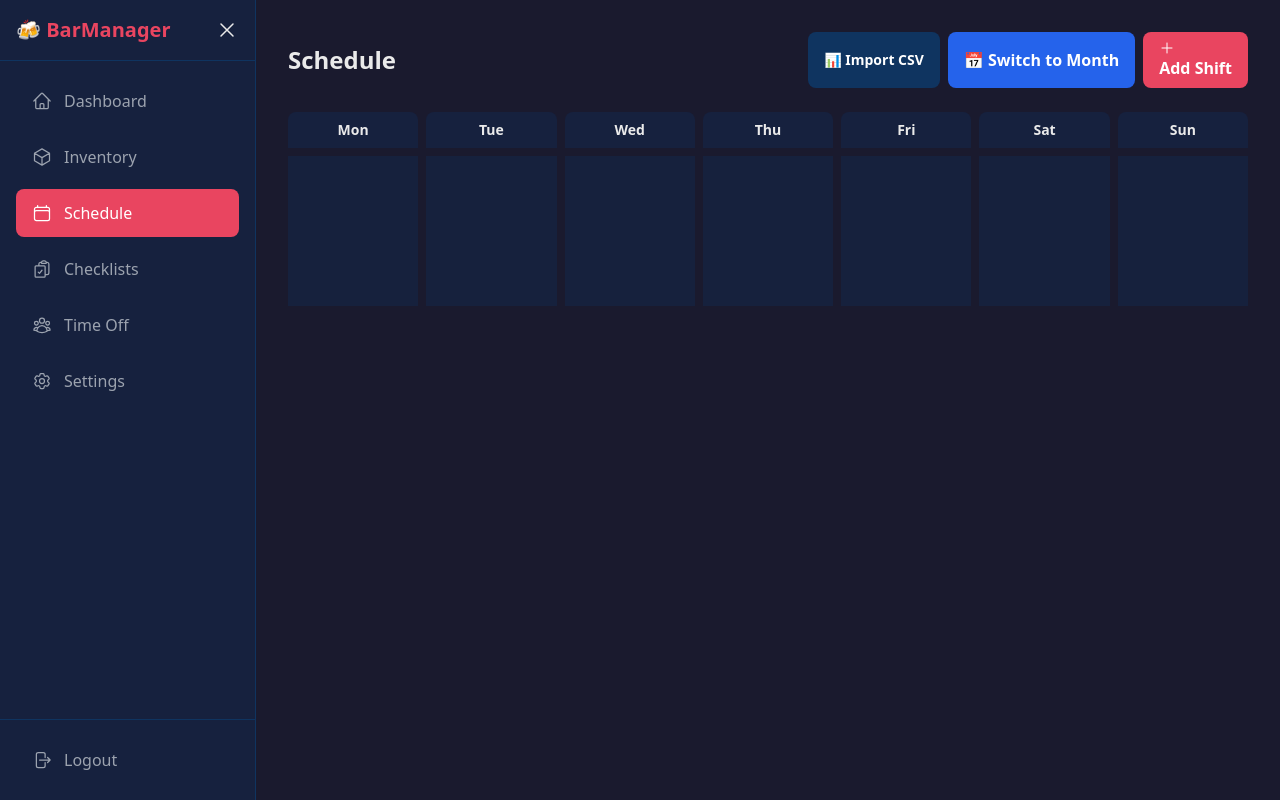
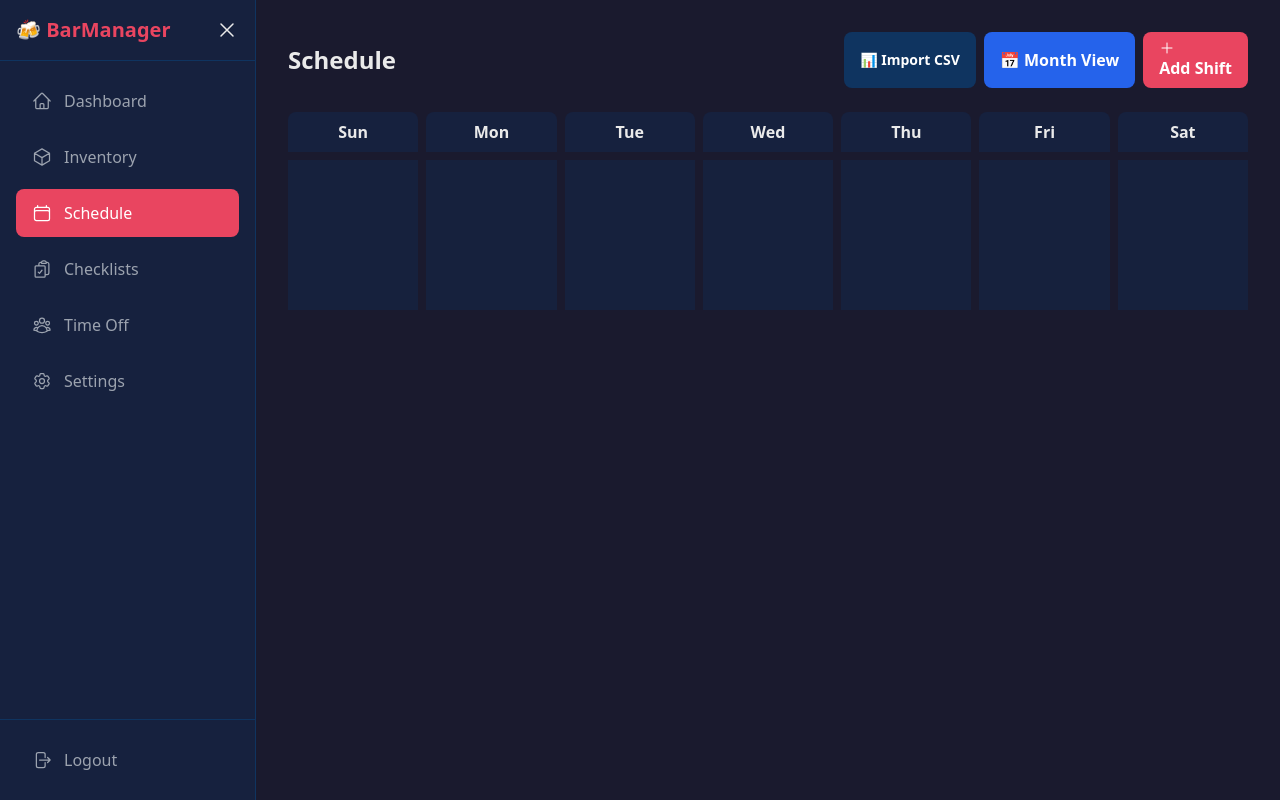
Before and after one commit to Steezy-code/bar-manager, a React (Vite) app: page /schedule in a window 1280 px wide. Built offline with nearby package versions, Linux system fonts and the light colour scheme.

Commit message:
Schedule now shows real calendar with month navigation and dates

```diff
--- a/src/pages/Schedule.jsx
+++ b/src/pages/Schedule.jsx
@@ -1,15 +1,16 @@
 import { useState, useEffect, useRef } from 'react'
-import { PlusIcon } from '@heroicons/react/24/outline'
+import { PlusIcon, ChevronLeftIcon, ChevronRightIcon } from '@heroicons/react/24/outline'
 
 const STORAGE_KEY = 'barmanager_schedule'
 const TIME_OFF_KEY = 'barmanager_timeoff'
 
 export default function Schedule() {
   const [view, setView] = useState('week')
+  const [currentDate, setCurrentDate] = useState(new Date())
   const [shifts, setShifts] = useState([])
   const [timeOff, setTimeOff] = useState([])
   const [showAddShift, setShowAddShift] = useState(false)
-  const [newShift, setNewShift] = useState({ name: '', day: 'Mon', start: '16:00', end: '23:00' })
+  const [newShift, setNewShift] = useState({ name: '', day: 1, start: '16:00', end: '23:00' })
   const csvRef = useRef(null)
 
   useEffect(() => {
@@ -29,7 +30,7 @@ export default function Schedule() {
     e.preventDefault()
     saveShifts([...shifts, { ...newShift, id: Date.now() }])
     setShowAddShift(false)
-    setNewShift({ name: '', day: 'Mon', start: '16:00', end: '23:00' })
+    setNewShift({ name: '', day: currentDate.getDate(), start: '16:00', end: '23:00' })
   }
 
   const importCSV = (e) => {
@@ -42,11 +43,16 @@ export default function Schedule() {
       const lines = text.split('\n').filter(l => l.trim())
 
       const newShifts = []
+      const dayMap = {Sun:0, Mon:1, Tue:2, Wed:3, Thu:4, Fri:5, Sat:6}
       lines.forEach((line, i) => {
         if (i === 0) return
         const [name, day, start, end] = line.split(',').map(s => s.trim())
         if (name && day) {
-          newShifts.push({ name, day, start: start || '16:00', end: end || '23:00', id: Date.now() + i })
+          let dayNum = day
+          if (isNaN(day)) {
+            dayNum = dayMap[day.substring(0,3)] + 1
+          }
+          newShifts.push({ name, day: dayNum, start: start || '16:00', end: end || '23:00', id: Date.now() + i })
         }
       })
 
@@ -57,11 +63,28 @@ export default function Schedule() {
     csvRef.current.value = ''
   }
 
-  const days = ['Mon', 'Tue', 'Wed', 'Thu', 'Fri', 'Sat', 'Sun']
-  const monthDays = Array.from({ length: 30 }, (_, i) => i + 1)
+  const getWeekDays = () => ['Sun', 'Mon', 'Tue', 'Wed', 'Thu', 'Fri', 'Sat']
+  const getMonthDays = () => {
+    const year = currentDate.getFullYear()
+    const month = currentDate.getMonth()
+    const firstDay = new Date(year, month, 1).getDay()
+    const daysInMonth = new Date(year, month + 1, 0).getDate()
+    return { firstDay, daysInMonth, year, month }
+  }
 
-  // Get data based on view
-  const displayDays = view === 'week' ? days : monthDays
+  const { firstDay, daysInMonth, year, month } = getMonthDays()
+  const weekDays = getWeekDays()
+  const monthName = currentDate.toLocaleString('default', { month: 'long', year: 'numeric' })
+
+  const prevMonth = () => setCurrentDate(new Date(currentDate.setMonth(currentDate.getMonth() - 1)))
+  const nextMonth = () => setCurrentDate(new Date(currentDate.setMonth(currentDate.getMonth() + 1)))
+
+  const handleViewChange = (newView) => {
+    setView(newView)
+    if (newView === 'month') {
+      setCurrentDate(new Date())
+    }
+  }
 
   return (
     <div className="space-y-6 pb-24 lg:pb-0">
@@ -70,8 +93,8 @@ export default function Schedule() {
         <div className="flex gap-2">
           <button onClick={() => csvRef.current.click()} className="btn-secondary text-sm">📊 Import CSV</button>
           <input type="file" accept=".csv" ref={csvRef} onChange={importCSV} className="hidden" />
-          <button onClick={() => setView(view === 'week' ? 'month' : 'week')} className={`btn-primary ${view === 'week' ? 'bg-blue-600' : 'bg-bar-accent'}`}>
-            {view === 'week' ? '📅 Switch to Month' : '📅 Switch to Week'}
+          <button onClick={() => handleViewChange(view === 'week' ? 'month' : 'week')} className={`btn-primary ${view === 'week' ? 'bg-blue-600' : 'bg-bar-accent'}`}>
+            {view === 'week' ? '📅 Month View' : '📅 Week View'}
           </button>
           <button onClick={() => setShowAddShift(true)} className="btn-primary">
             <PlusIcon className="w-4 h-4" /> Add Shift
@@ -81,7 +104,7 @@ export default function Schedule() {
 
       {timeOff.length > 0 && (
         <div className="card bg-yellow-500/20 border border-yellow-500">
-          <h3 className="text-yellow-400 font-bold mb-2">📅 Time Off Scheduled</h3>
+          <h3 className="text-yellow-400 font-bold mb-2">📅 Time Off</h3>
           <div className="flex flex-wrap gap-2">
             {timeOff.map((to, i) => (
               <span key={i} className="bg-yellow-600 px-2 py-1 rounded text-sm">{to.name}: {to.dates}</span>
@@ -90,14 +113,24 @@ export default function Schedule() {
         </div>
       )}
 
-      <div className={`grid gap-2 ${view === 'week' ? 'grid-cols-7' : 'grid-cols-5'}`}>
-        {displayDays.map(d => (
+      {view === 'month' && (
+        <div className="flex items-center justify-center gap-4">
+          <button onClick={prevMonth} className="p-2 bg-bar-card rounded-lg"><ChevronLeftIcon className="w-5 h-5" /></button>
+          <h2 className="text-xl font-bold">{monthName}</h2>
+          <button onClick={nextMonth} className="p-2 bg-bar-card rounded-lg"><ChevronRightIcon className="w-5 h-5" /></button>
+        </div>
+      )}
+
+      {view === 'week' ? (
+        <div className="grid grid-cols-7 gap-2">
+          {weekDays.map(d => (
             <div key={d}>
-            <div className="text-center p-2 bg-bar-card rounded-t-lg font-semibold text-sm">
-              {view === 'week' ? d : `Day ${d}`}
-            </div>
+              <div className="text-center p-2 bg-bar-card rounded-t-lg font-semibold">{d}</div>
               <div className="mt-2 min-h-[150px] bg-bar-blue/30 p-2 space-y-2">
-              {shifts.filter(s => view === 'week' ? s.day === d : s.day === d.toString()).map(s => (
+                {shifts.filter(s => {
+                  const dayMap = {Sun:0, Mon:1, Tue:2, Wed:3, Thu:4, Fri:5, Sat:6}
+                  return s.day === dayMap[d]
+                }).map(s => (
                   <div key={s.id} className="bg-bar-card p-2 rounded text-xs">
                     <div className="font-semibold">{s.name}</div>
                     <div className="text-gray-400">{s.start} - {s.end}</div>
@@ -107,6 +140,30 @@ export default function Schedule() {
             </div>
           ))}
         </div>
+      ) : (
+        <div className="grid grid-cols-7 gap-1">
+          {weekDays.map(d => (
+            <div key={d} className="text-center p-2 bg-bar-card font-semibold text-sm">{d}</div>
+          ))}
+          {Array.from({ length: firstDay }).map((_, i) => (
+            <div key={`empty-${i}`} className="bg-bar-dark/50 p-2 min-h-[80px]"></div>
+          ))}
+          {Array.from({ length: daysInMonth }).map((_, i) => {
+            const dayNum = i + 1
+            return (
+              <div key={dayNum} className="bg-bar-blue/30 p-1 min-h-[80px]">
+                <div className="text-sm font-bold text-center">{dayNum}</div>
+                {shifts.filter(s => s.day === dayNum).map(s => (
+                  <div key={s.id} className="bg-bar-card p-1 rounded text-xs mt-1">
+                    <div className="font-semibold truncate">{s.name}</div>
+                    <div className="text-gray-400 text-xs">{s.start}-{s.end}</div>
+                  </div>
+                ))}
+              </div>
+            )
+          })}
+        </div>
+      )}
 
       {showAddShift && (
         <div className="fixed inset-0 bg-black/50 flex items-center justify-center p-4 z-50">
@@ -114,11 +171,14 @@ export default function Schedule() {
             <h2 className="text-xl font-bold">Add Shift</h2>
             <input placeholder="Staff name" className="input" value={newShift.name} onChange={e => setNewShift({...newShift, name: e.target.value})} required />
             {view === 'week' ? (
-              <select className="input" value={newShift.day} onChange={e => setNewShift({...newShift, day: e.target.value})}>
-                {days.map(d => <option key={d}>{d}</option>)}
+              <select className="input" value={newShift.day} onChange={e => {
+                const dayMap = {Sun:0, Mon:1, Tue:2, Wed:3, Thu:4, Fri:5, Sat:6}
+                setNewShift({...newShift, day: dayMap[e.target.value]})
+              }}>
+                {weekDays.map(d => <option key={d}>{d}</option>)}
               </select>
             ) : (
-              <input type="number" min="1" max="30" placeholder="Day of month" className="input" value={newShift.day} onChange={e => setNewShift({...newShift, day: e.target.value})} />
+              <input type="number" min="1" max={daysInMonth} placeholder={`Day (1-${daysInMonth})`} className="input" value={newShift.day} onChange={e => setNewShift({...newShift, day: +e.target.value})} />
             )}
             <div className="flex gap-2">
               <input type="time" className="input" value={newShift.start} onChange={e => setNewShift({...newShift, start: e.target.value})} />
```
Lines whose indentation alone changed are shown as unchanged.
